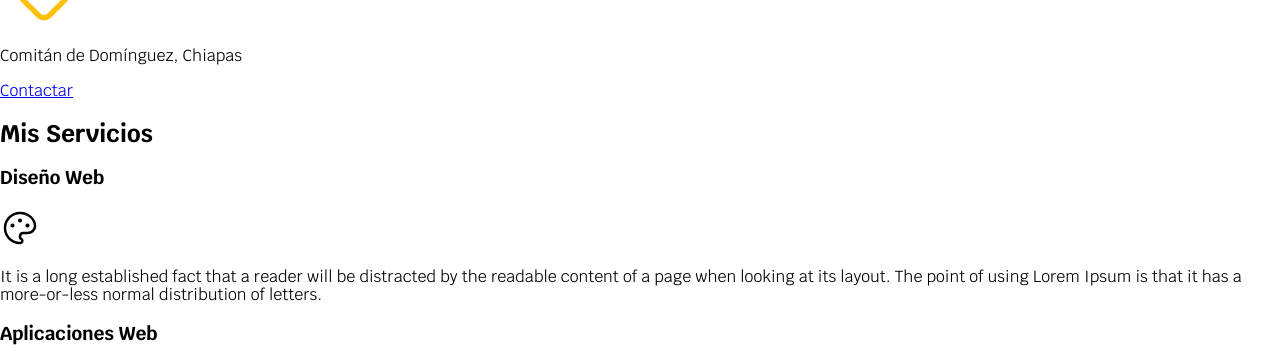
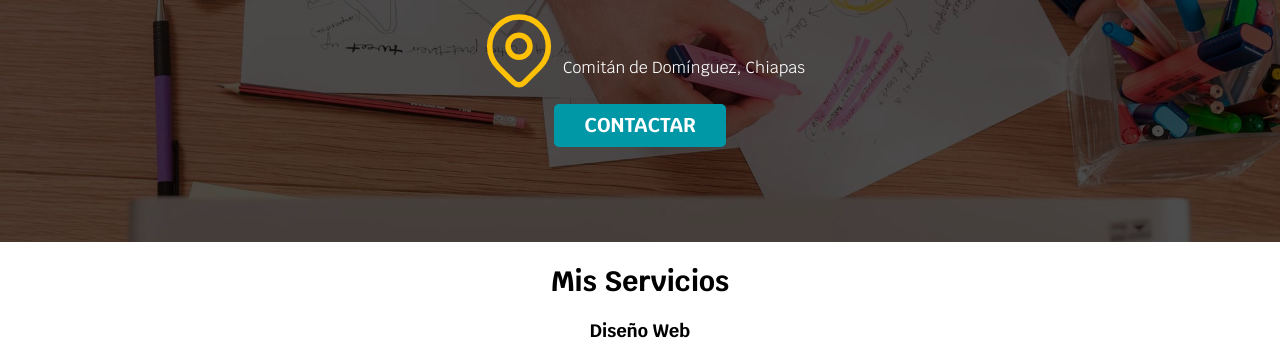
Before and after one commit to MarioTomas0209/freelancer, a plain HTML site: page index.html in a window 1280 px wide. Shown: the part 301-657 px from the top of the page. Drawn offline with Linux system fonts and the light colour scheme.

Commit message:
Se termino la parte de la ubicacion

```diff
--- a/css/styles.css
+++ b/css/styles.css
@@ -5,27 +5,56 @@
     --secundario: #0097a7;
     --gris: #757575;
 }
-
-
 html{
     font-size: 62.5%; /* 1rem = 10px */
+    box-sizing: border-box;
+}
+*, *::before, *::after{
+    box-sizing: inherit;
 }
 body{
     font-size: 16px;
     font-family: 'Krub', sans-serif;
 }
+
 /* UTILIDADES */
+h1{
+    font-size: 3.8rem;
+}
+h2{
+    font-size: 2.8rem;
+}
+h3{
+    font-size: 1.8rem;
+}
+h1, h2, h3{
+    text-align: center;
+}
 .contenedor{
-    width: 120rem;
+    max-width: 120rem;
     margin: 0 auto;
+}
+.boton{
+    background-color: var(--secundario);
+    color: var(--blanco);
+    padding: 1rem 3rem;
+    margin-top: 1rem;
+    font-size: 2rem;
+    font-weight: bold;
+    text-decoration: none;
+    border-radius: .5rem;
+    text-transform: uppercase;
+    width: 90%;
+    text-align: center;
+}
+@media (min-width: 768px){
+    .boton{
+        width: auto;
+    }
 }
 
 /* HEADER */
-.titulo{
-    text-align: center;
-    font-size: 3.8rem;
-    color: var(--primarrio)
-}
+
 .titulo span{
     font-size: 2rem;
 }
@@ -36,7 +65,15 @@ body{
 }
 .nav-principal{
     display: flex;
-    justify-content: space-between;
+    flex-direction: column;
+    align-items: center;
+}
+
+@media (min-width: 768px){
+    .nav-principal{
+        flex-direction: row;
+        justify-content: space-between;
+    }
 }
 .nav-principal a{
     padding: 1rem;
@@ -48,3 +85,29 @@ body{
     background-color: var(--primario);
     color: var(--oscuro);
 }
+
+.hero{
+    background-image: url(../img/hero.jpg);
+    background-repeat: no-repeat;
+    background-size: cover;
+    height: 410px;
+    position: relative;
+}
+.contenido-hero{
+    position: absolute;
+    background-color: rgb(0 0 0 / 70%);
+    width: 100%;
+    height: 100%;
+
+    display: flex;
+    flex-direction: column;
+    align-items: center;
+    justify-content: center;
+}
+.contenido-hero h2, p{
+    color: #ffffff;
+}
+.ubicacion{
+    display: flex;
+    align-items: flex-end;
+}
--- a/index.html
+++ b/index.html
@@ -27,17 +27,20 @@
         </nav>
     </div>
 
-    <section>
-        <h2 class="titulo">Diseño y Desarrollo Web <span>Freelancer</span></h2>
+    <section class="hero">
+        <div class="contenido-hero">
+            <h2>Diseño y Desarrollo Web <span>Freelancer</span></h2>
 
+            <div class="ubicacion">
                 <svg xmlns="http://www.w3.org/2000/svg" class="icon icon-tabler icon-tabler-map-pin" width="88" height="88" viewBox="0 0 24 24" stroke-width="1.5" stroke="#ffc107" fill="none" stroke-linecap="round" stroke-linejoin="round">
                     <path stroke="none" d="M0 0h24v24H0z" fill="none"/>
                     <circle cx="12" cy="11" r="3" />
                     <path d="M17.657 16.657l-4.243 4.243a2 2 0 0 1 -2.827 0l-4.244 -4.243a8 8 0 1 1 11.314 0z" />
                 </svg>
-
                 <p>Comitán de Domínguez, Chiapas</p>
-        <a href="#">Contactar</a>
+            </div>
+            <a class="boton" href="#">Contactar</a>
+        </div>
     </section>
 
     <main>
```
Lines whose indentation alone changed are shown as unchanged.
